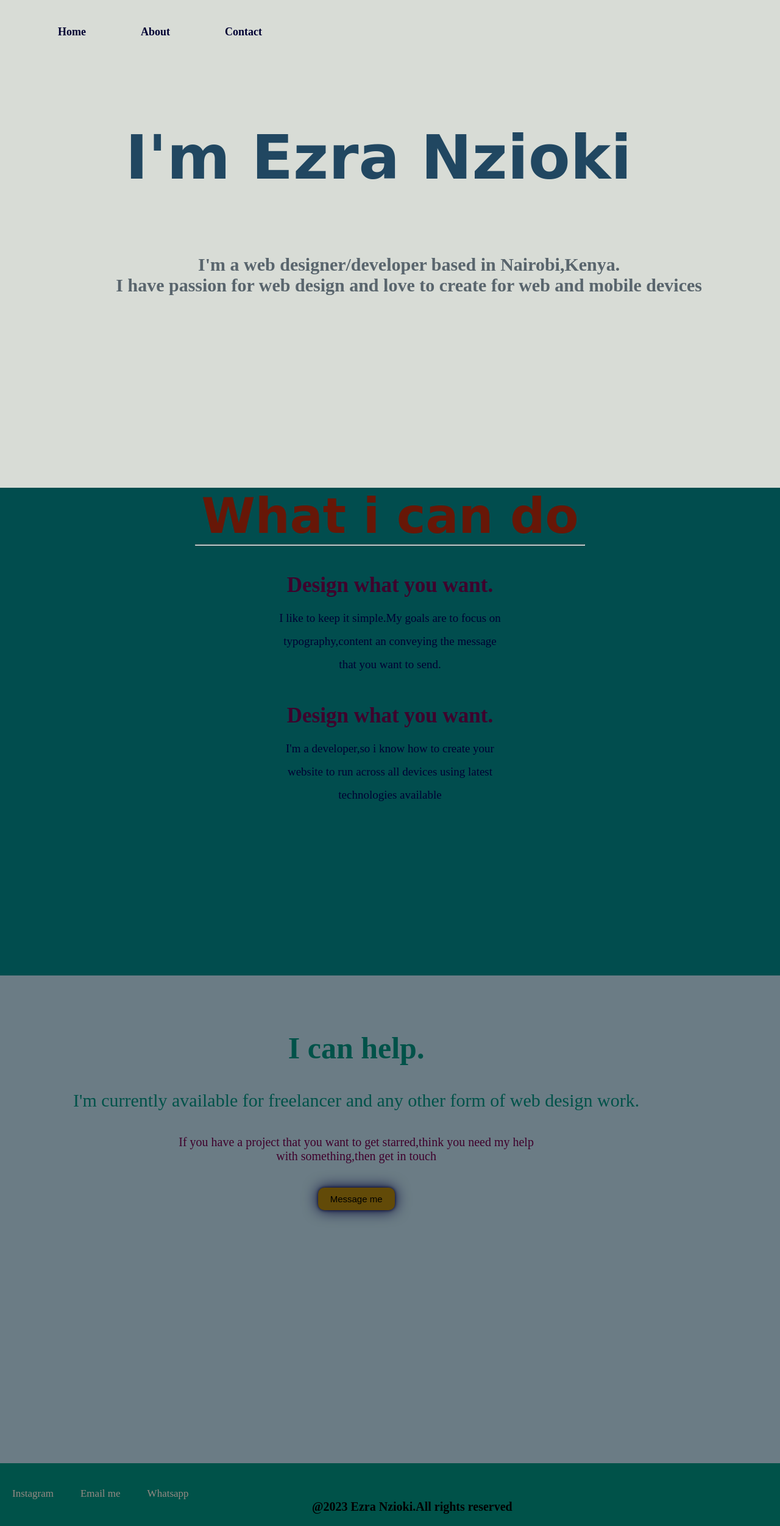
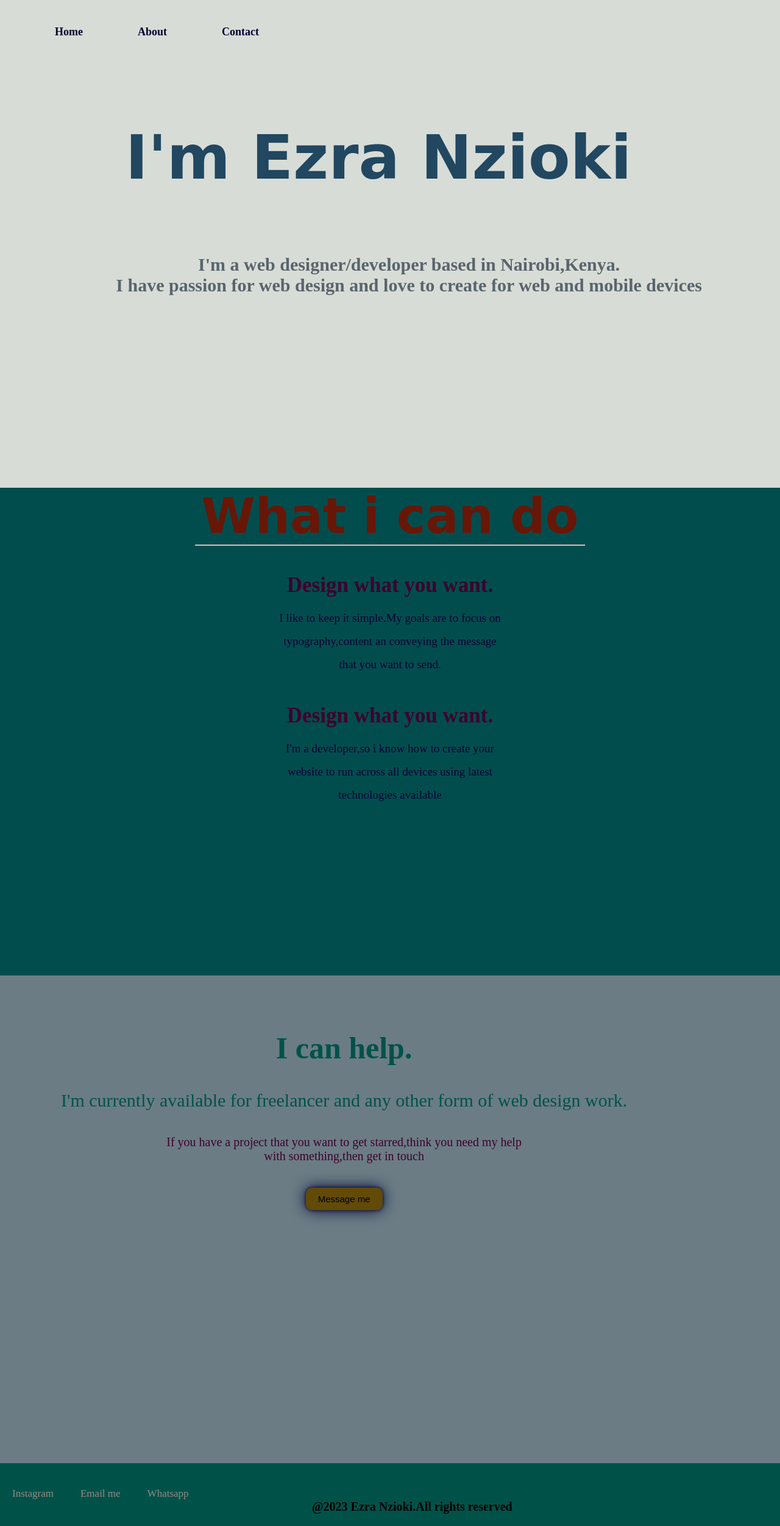
Before and after one commit to Ezra-nzioki/ezraportfolio.github.io, a plain HTML site: page index.html in a window 1280 px wide. Shown: the whole page at 61% size. Drawn offline with Linux system fonts and the light colour scheme.

Commit message:
Add files via upload

```diff
--- a/style.css
+++ b/style.css
@@ -19,7 +19,7 @@ body{
 header{
     display: flex;
     text-align: center;
-    margin-left: 45px;
+    margin-left: 40px;
 
     padding-top: 42px;
 }
@@ -103,7 +103,7 @@ header nav ul li a:hover{
     background-color: #6b7c85;
 }
 .contact-info{
-    margin-left: 80px  ;
+    margin-left: 60px  ;
     padding-top: 50px;
     color: #005249;
     text-align: center;
```
